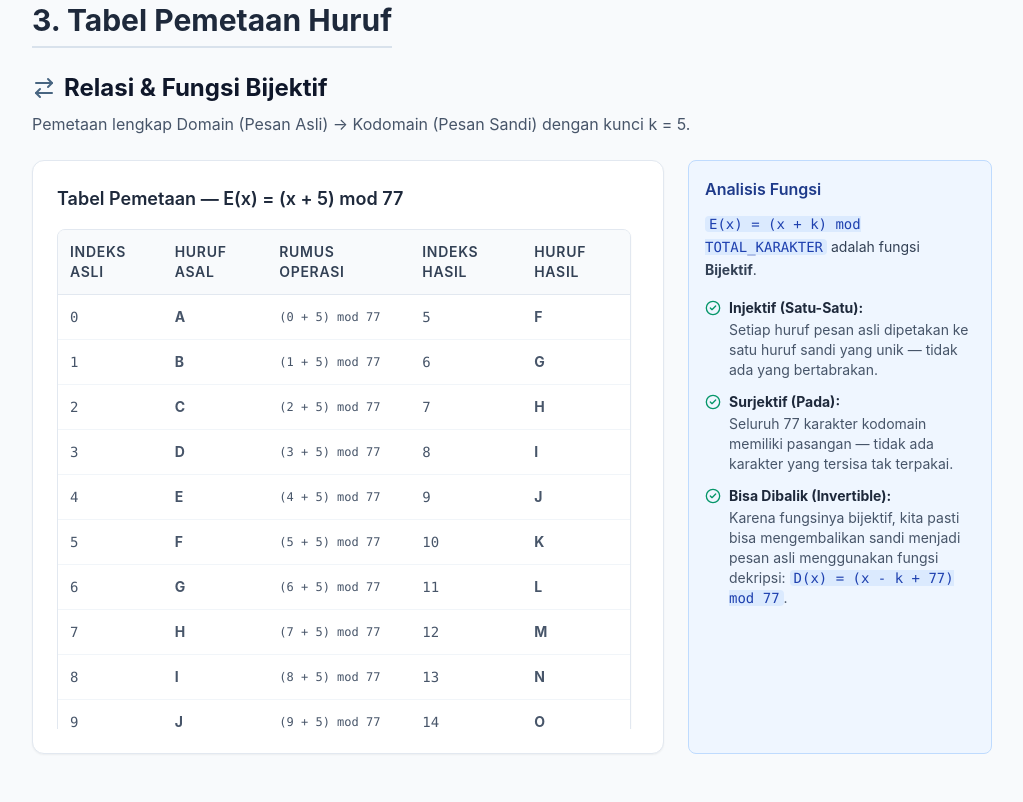
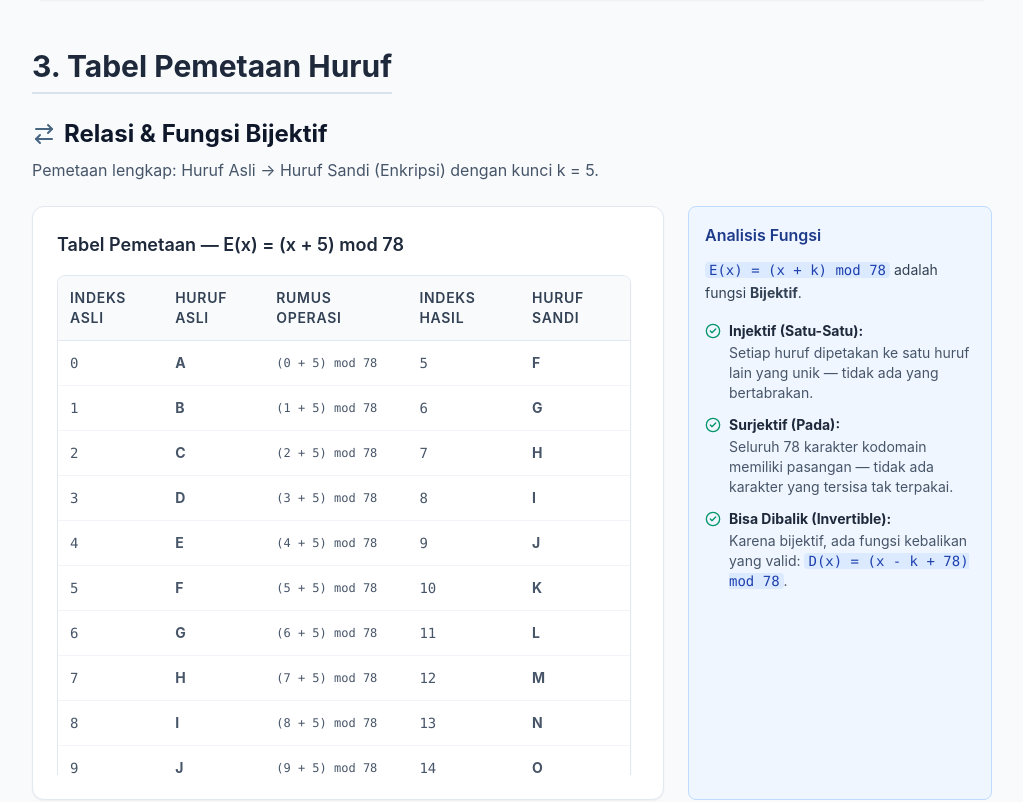
Before and after one commit to Rdevmond/Kriptografi-Extended-Caesar-Ciphed, a React (Vite) app: page / in a window 1280 px wide. Shown: the part 2541-3343 px from the top of the page, without its empty margins (128-1151 px from the left). Built offline with nearby package versions, Linux system fonts and the light colour scheme.

Commit message:
penambahan spasi

```diff
--- a/src/components/Features/RelationsModule.tsx
+++ b/src/components/Features/RelationsModule.tsx
@@ -7,21 +7,42 @@ import { ArrowRightLeft, CheckCircle2 } from 'lucide-react';
 
 // Menampilkan tabel pemetaan Domain → Kodomain untuk kunci yang aktif
 export const RelationsModule: React.FC = () => {
-  const { kunci, validasiKunci } = useCipherContext();
+  const { kunci, validasiKunci, mode } = useCipherContext();
 
   const k = useMemo(
     () => (typeof kunci === 'number' ? validasiKunci(kunci) : 0),
     [kunci, validasiKunci]
   );
 
-  // Hitung pemetaan E(x) = (x + k) mod TOTAL_KARAKTER untuk seluruh himpunan
+  const sedangDekripsi = mode === 'dekripsi';
+
+  // Hitung pemetaan berdasarkan mode yang aktif:
+  // Enkripsi → E(x) = (x + k) mod N
+  // Dekripsi → D(x) = (x - k + N) mod N
   const dataPemetaan = useMemo(() =>
     HIMPUNAN_KARAKTER.split('').map((huruf, indeks) => {
-      const indeksHasil = (indeks + k) % TOTAL_KARAKTER;
-      return { indeks, huruf, indeksHasil, hurufHasil: HIMPUNAN_KARAKTER[indeksHasil] };
+      const indeksHasil = sedangDekripsi
+        ? (indeks - k + TOTAL_KARAKTER) % TOTAL_KARAKTER
+        : (indeks + k) % TOTAL_KARAKTER;
+      const rumusPerBarisan = sedangDekripsi
+        ? `(${indeks} - ${k} + ${TOTAL_KARAKTER}) mod ${TOTAL_KARAKTER}`
+        : `(${indeks} + ${k}) mod ${TOTAL_KARAKTER}`;
+      return { indeks, huruf, indeksHasil, hurufHasil: HIMPUNAN_KARAKTER[indeksHasil], rumusPerBarisan };
     }),
-    [k]
+    [k, sedangDekripsi]
   );
+
+  const judulRumus = sedangDekripsi
+    ? `D(x) = (x - ${k} + ${TOTAL_KARAKTER}) mod ${TOTAL_KARAKTER}`
+    : `E(x) = (x + ${k}) mod ${TOTAL_KARAKTER}`;
+
+  const labelKolom = sedangDekripsi
+    ? { hurufAsal: 'Huruf Sandi', hurufHasil: 'Huruf Asli' }
+    : { hurufAsal: 'Huruf Asli', hurufHasil: 'Huruf Sandi' };
+
+  const deskripsiPemetaan = sedangDekripsi
+    ? `Pemetaan kebalikan: Huruf Sandi → Huruf Asli (Dekripsi) dengan kunci k = ${k}.`
+    : `Pemetaan lengkap: Huruf Asli → Huruf Sandi (Enkripsi) dengan kunci k = ${k}.`;
 
   return (
     <div className="space-y-6">
@@ -30,9 +51,7 @@ export const RelationsModule: React.FC = () => {
           <ArrowRightLeft className="w-6 h-6 text-primary-600" />
           Relasi &amp; Fungsi Bijektif
         </h2>
-        <p className="text-slate-600">
-          Pemetaan lengkap Domain (Pesan Asli) → Kodomain (Pesan Sandi) dengan kunci k = {k}.
-        </p>
+        <p className="text-slate-600">{deskripsiPemetaan}</p>
       </div>
 
       <div className="grid grid-cols-1 lg:grid-cols-3 gap-6">
@@ -40,26 +59,26 @@ export const RelationsModule: React.FC = () => {
         <div className="lg:col-span-2">
           <Card>
             <h3 className="text-lg font-semibold mb-4 text-slate-800">
-              Tabel Pemetaan — E(x) = (x + {k}) mod {TOTAL_KARAKTER}
+              Tabel Pemetaan — {judulRumus}
             </h3>
             <div className="max-h-[500px] overflow-y-auto pr-2">
               <Table>
                 <Thead className="sticky top-0 z-10 bg-slate-100">
                   <Tr>
                     <Th>Indeks Asli</Th>
-                    <Th>Huruf Asal</Th>
+                    <Th>{labelKolom.hurufAsal}</Th>
                     <Th>Rumus Operasi</Th>
                     <Th>Indeks Hasil</Th>
-                    <Th>Huruf Hasil</Th>
+                    <Th>{labelKolom.hurufHasil}</Th>
                   </Tr>
                 </Thead>
                 <Tbody>
-                  {dataPemetaan.map(({ indeks, huruf, indeksHasil, hurufHasil }) => (
+                  {dataPemetaan.map(({ indeks, huruf, indeksHasil, hurufHasil, rumusPerBarisan }) => (
                     <Tr key={indeks}>
                       <Td className="font-mono">{indeks}</Td>
                       <Td className="font-bold text-primary-700">{huruf}</Td>
                       <Td className="text-xs text-slate-500 font-mono">
-                        ({indeks} + {k}) mod {TOTAL_KARAKTER}
+                        {rumusPerBarisan}
                       </Td>
                       <Td className="font-mono">{indeksHasil}</Td>
                       <Td className="font-bold text-blue-700">{hurufHasil}</Td>
@@ -75,7 +94,12 @@ export const RelationsModule: React.FC = () => {
         <Card variant="panel" className="bg-blue-50 border-blue-200">
           <h3 className="font-semibold text-blue-900 mb-3">Analisis Fungsi</h3>
           <p className="text-sm text-slate-700 mb-4 leading-relaxed">
-            <span className="font-mono bg-blue-100 text-blue-800 px-1 rounded">E(x) = (x + k) mod TOTAL_KARAKTER</span> adalah fungsi <strong>Bijektif</strong>.
+            <span className="font-mono bg-blue-100 text-blue-800 px-1 rounded">
+              {sedangDekripsi
+                ? `D(x) = (x - k + ${TOTAL_KARAKTER}) mod ${TOTAL_KARAKTER}`
+                : `E(x) = (x + k) mod ${TOTAL_KARAKTER}`}
+            </span>{' '}
+            adalah fungsi <strong>Bijektif</strong>.
           </p>
 
           <ul className="space-y-3 text-sm text-slate-700">
@@ -83,7 +107,7 @@ export const RelationsModule: React.FC = () => {
               <CheckCircle2 className="w-4 h-4 text-emerald-600 flex-shrink-0 mt-0.5" />
               <div>
                 <strong className="text-slate-800">Injektif (Satu-Satu):</strong>
-                <p className="text-slate-600 mt-0.5">Setiap huruf pesan asli dipetakan ke satu huruf sandi yang unik — tidak ada yang bertabrakan.</p>
+                <p className="text-slate-600 mt-0.5">Setiap huruf dipetakan ke satu huruf lain yang unik — tidak ada yang bertabrakan.</p>
               </div>
             </li>
             <li className="flex gap-2">
@@ -98,8 +122,12 @@ export const RelationsModule: React.FC = () => {
               <div>
                 <strong className="text-slate-800">Bisa Dibalik (Invertible):</strong>
                 <p className="text-slate-600 mt-0.5">
-                  Karena fungsinya bijektif, kita pasti bisa mengembalikan sandi menjadi pesan asli menggunakan fungsi dekripsi:{' '}
-                  <span className="font-mono bg-blue-100 text-blue-800 px-1 rounded">D(x) = (x - k + {TOTAL_KARAKTER}) mod {TOTAL_KARAKTER}</span>.
+                  Karena bijektif, ada fungsi kebalikan yang valid:{' '}
+                  <span className="font-mono bg-blue-100 text-blue-800 px-1 rounded">
+                    {sedangDekripsi
+                      ? `E(x) = (x + k) mod ${TOTAL_KARAKTER}`
+                      : `D(x) = (x - k + ${TOTAL_KARAKTER}) mod ${TOTAL_KARAKTER}`}
+                  </span>.
                 </p>
               </div>
             </li>
--- a/src/utils/cryptography.ts
+++ b/src/utils/cryptography.ts
@@ -1,7 +1,8 @@
 export const HIMPUNAN_KARAKTER =
-  "ABCDEFGHIJKLMNOPQRSTUVWXYZabcdefghijklmnopqrstuvwxyz0123456789!@#$%^&*()-_+=?";
+  "ABCDEFGHIJKLMNOPQRSTUVWXYZabcdefghijklmnopqrstuvwxyz0123456789!@#$%^&*()-_+=? ";
+//                                                                              ^-- spasi ada di sini (indeks 77)
 
-export const TOTAL_KARAKTER = 77;
+export const TOTAL_KARAKTER = 78;
 // Tipe data untuk menyimpan jejak atau langkah perhitungan setiap huruf
 export interface LangkahSandi {
   hurufAsli: string;
```
